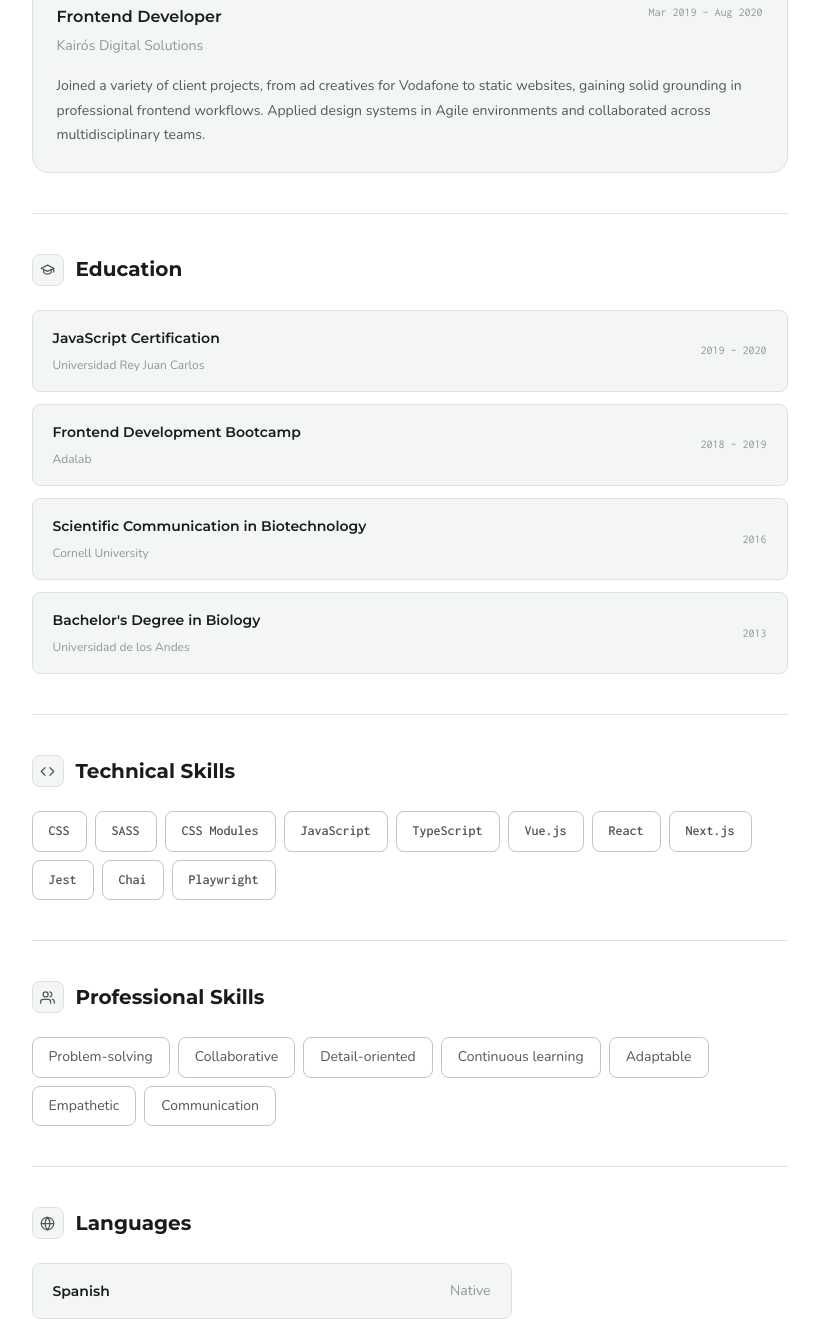
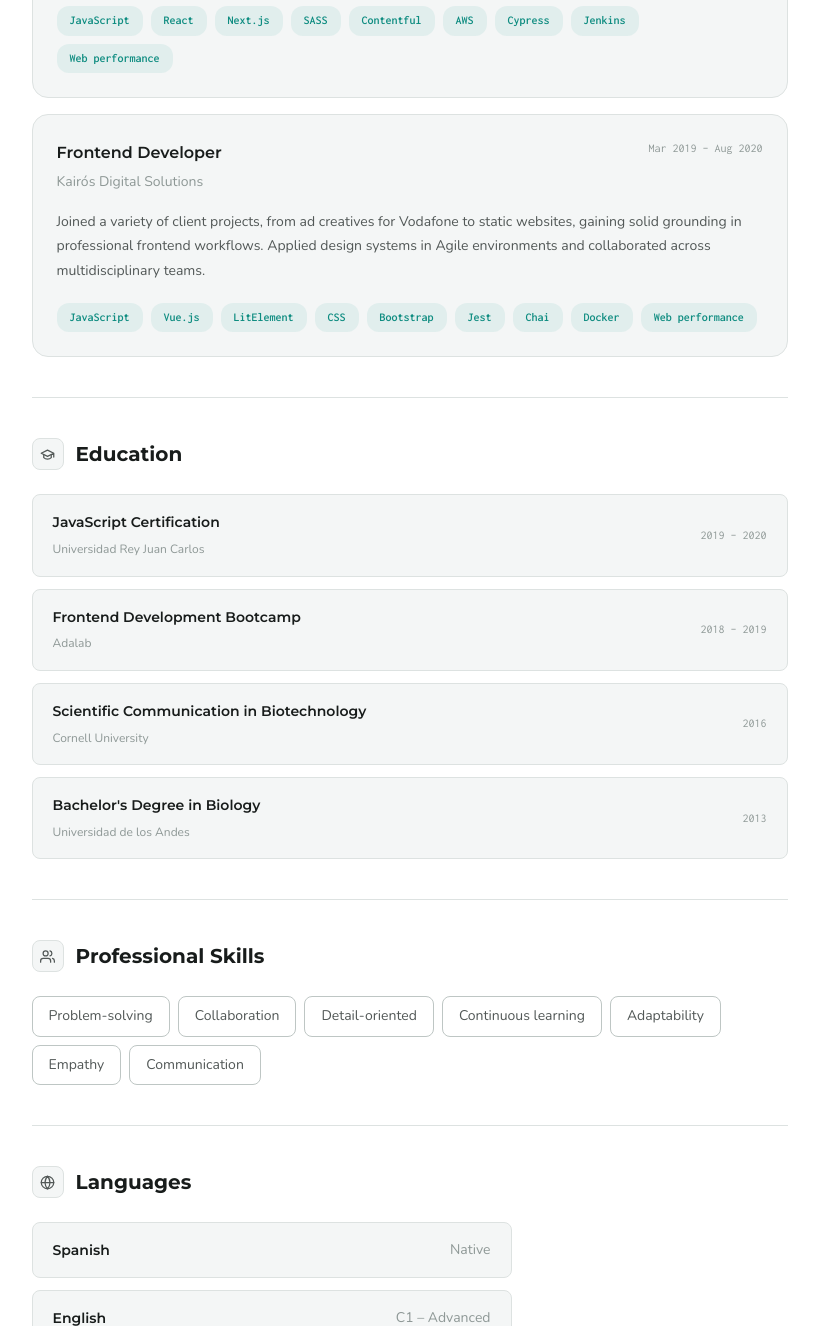
Before and after one commit to katherinebl/katherinebl-portfolio, a website: page index.html in a window 1280 px wide. Shown: the part 1234-2560 px from the top of the page, without its empty margins (363-1182 px from the left). Drawn offline with nearby package versions, Linux system fonts and the light colour scheme.

Commit message:
feat: add contextual skill chips to experience cards, remove standalone tech skills section

```diff
--- a/css/components.css
+++ b/css/components.css
@@ -288,6 +288,45 @@ a.hero__meta-item:hover {
   line-height: 1.75;
 }
 
+.exp-card__tags {
+  display: flex;
+  flex-wrap: wrap;
+  gap: var(--space-2);
+  margin-top: var(--space-5);
+}
+
+.exp-card__tags .skill-chip {
+  font-size: var(--text-xs);
+  padding: var(--space-1) var(--space-3);
+  border-radius: 999px;
+}
+
+.exp-card__tags .skill-chip--v3 {
+  border-radius: 12px;
+}
+
+.skill-chip--accent {
+  color: var(--accent);
+  border-color: var(--accent);
+  background: var(--accent-subtle);
+}
+
+.skill-chip--accent:hover {
+  background: var(--accent);
+  color: var(--bg);
+}
+
+.skill-chip--accent.skill-chip--v3 {
+  border-color: transparent;
+  font-weight: 700;
+}
+
+.skill-chip--accent.skill-chip--v3:hover {
+  border-color: transparent;
+  background: var(--accent);
+  color: var(--bg);
+}
+
 @media (max-width: 560px) {
   .exp-card__header {
     flex-direction: column;
--- a/index.html
+++ b/index.html
@@ -56,7 +56,7 @@
           </a>
         </li>
         <li>
-          <a href="#skills" class="sidebar__link" data-navlink="skills">
+          <a href="#softskills" class="sidebar__link" data-navlink="softskills">
             <svg xmlns="http://www.w3.org/2000/svg" width="15" height="15" viewBox="0 0 24 24" fill="none" stroke="currentColor" stroke-width="2" stroke-linecap="round" stroke-linejoin="round"><polyline points="16 18 22 12 16 6"/><polyline points="8 6 2 12 8 18"/></svg>
             <span data-i18n="nav.skills">Skills</span>
           </a>
@@ -182,6 +182,16 @@
               <span class="exp-card__dates" data-i18n="exp.gig.dates">Aug 2023 – Jan 2026</span>
             </div>
             <p class="exp-card__desc" data-i18n="exp.gig.desc">Built reusable components in a shared monorepo library powering multiple brands, using Vue.js, TypeScript, and Web Components. Focused on scalability, performance, and accessibility throughout. Took part in production deployments via CI/CD pipelines and worked alongside Product, Design, QA, and Backend teams in an Agile environment.</p>
+            <div class="exp-card__tags">
+              <span class="skill-chip skill-chip--accent skill-chip--v3">TypeScript</span>
+              <span class="skill-chip skill-chip--accent skill-chip--v3">Vue.js</span>
+              <span class="skill-chip skill-chip--accent skill-chip--v3">LitElement</span>
+              <span class="skill-chip skill-chip--accent skill-chip--v3">SASS</span>
+              <span class="skill-chip skill-chip--accent skill-chip--v3">Playwright</span>
+              <span class="skill-chip skill-chip--accent skill-chip--v3">Jenkins</span>
+              <span class="skill-chip skill-chip--accent skill-chip--v3">Docker</span>
+              <span class="skill-chip skill-chip--accent skill-chip--v3">Web performance</span>
+            </div>
           </div>
 
           <div class="exp-card">
@@ -193,6 +203,17 @@
               <span class="exp-card__dates" data-i18n="exp.zooplus.dates">Aug 2020 – Aug 2023</span>
             </div>
             <p class="exp-card__desc" data-i18n="exp.zooplus.desc">Built and maintained e-commerce UI components — banners, carousels, accordions — and contributed to high-traffic pages including the homepage and seasonal campaigns. Worked closely with Design and Content teams in an Agile environment, with accessibility and visual consistency as ongoing priorities.</p>
+            <div class="exp-card__tags">
+              <span class="skill-chip skill-chip--accent skill-chip--v3">JavaScript</span>
+              <span class="skill-chip skill-chip--accent skill-chip--v3">React</span>
+              <span class="skill-chip skill-chip--accent skill-chip--v3">Next.js</span>
+              <span class="skill-chip skill-chip--accent skill-chip--v3">SASS</span>
+              <span class="skill-chip skill-chip--accent skill-chip--v3">Contentful</span>
+              <span class="skill-chip skill-chip--accent skill-chip--v3">AWS</span>
+              <span class="skill-chip skill-chip--accent skill-chip--v3">Cypress</span>
+              <span class="skill-chip skill-chip--accent skill-chip--v3">Jenkins</span>
+              <span class="skill-chip skill-chip--accent skill-chip--v3">Web performance</span>
+            </div>
           </div>
 
           <div class="exp-card">
@@ -204,6 +225,17 @@
               <span class="exp-card__dates" data-i18n="exp.kairos.dates">Mar 2019 – Aug 2020</span>
             </div>
             <p class="exp-card__desc" data-i18n="exp.kairos.desc">Joined a variety of client projects — from ad creatives for Vodafone to static websites — gaining solid grounding in professional frontend workflows. Applied design systems in Agile environments and collaborated across multidisciplinary teams.</p>
+            <div class="exp-card__tags">
+              <span class="skill-chip skill-chip--accent skill-chip--v3">JavaScript</span>
+              <span class="skill-chip skill-chip--accent skill-chip--v3">Vue.js</span>
+              <span class="skill-chip skill-chip--accent skill-chip--v3">LitElement</span>
+              <span class="skill-chip skill-chip--accent skill-chip--v3">CSS</span>
+              <span class="skill-chip skill-chip--accent skill-chip--v3">Bootstrap</span>
+              <span class="skill-chip skill-chip--accent skill-chip--v3">Jest</span>
+              <span class="skill-chip skill-chip--accent skill-chip--v3">Chai</span>
+              <span class="skill-chip skill-chip--accent skill-chip--v3">Docker</span>
+              <span class="skill-chip skill-chip--accent skill-chip--v3">Web performance</span>
+            </div>
           </div>
 
         </div>
@@ -256,31 +288,6 @@
         </div>
       </section>
 
-      <hr class="section-divider">
-
-      <!-- SKILLS -->
-      <section class="section" id="skills">
-        <h2 class="section__title">
-          <span class="section__icon-box">
-            <svg xmlns="http://www.w3.org/2000/svg" width="15" height="15" viewBox="0 0 24 24" fill="none" stroke="currentColor" stroke-width="2" stroke-linecap="round" stroke-linejoin="round"><polyline points="16 18 22 12 16 6"/><polyline points="8 6 2 12 8 18"/></svg>
-          </span>
-          <span data-i18n="skills.title">Technical Skills</span>
-        </h2>
-        <div class="skills-grid">
-          <span class="skill-chip">CSS</span>
-          <span class="skill-chip">SASS</span>
-          <span class="skill-chip">CSS Modules</span>
-          <span class="skill-chip">JavaScript</span>
-          <span class="skill-chip">TypeScript</span>
-          <span class="skill-chip">Vue.js</span>
-          <span class="skill-chip">React</span>
-          <span class="skill-chip">Next.js</span>
-          <span class="skill-chip">Jest</span>
-          <span class="skill-chip">Chai</span>
-          <span class="skill-chip">Playwright</span>
-        </div>
-
-      </section>
 
       <hr class="section-divider">
 
@@ -294,11 +301,11 @@
         </h2>
         <div class="skills-grid">
           <span class="skill-chip skill-chip--soft" data-i18n="soft.problemsolving">Problem-solving</span>
-          <span class="skill-chip skill-chip--soft" data-i18n="soft.collaborative">Collaborative</span>
+          <span class="skill-chip skill-chip--soft" data-i18n="soft.collaborative">Collaboration</span>
           <span class="skill-chip skill-chip--soft" data-i18n="soft.detailoriented">Detail-oriented</span>
           <span class="skill-chip skill-chip--soft" data-i18n="soft.continuouslearning">Continuous learning</span>
-          <span class="skill-chip skill-chip--soft" data-i18n="soft.adaptable">Adaptable</span>
-          <span class="skill-chip skill-chip--soft" data-i18n="soft.empathetic">Empathetic</span>
+          <span class="skill-chip skill-chip--soft" data-i18n="soft.adaptable">Adaptability</span>
+          <span class="skill-chip skill-chip--soft" data-i18n="soft.empathetic">Empathy</span>
           <span class="skill-chip skill-chip--soft" data-i18n="soft.communication">Communication</span>
         </div>
       </section>
--- a/js/i18n.js
+++ b/js/i18n.js
@@ -56,11 +56,11 @@ const translations = {
     'skills.title':              'Technical Skills',
     'softskills.title':          'Professional Skills',
     'soft.problemsolving':       'Problem-solving',
-    'soft.collaborative':        'Collaborative',
+    'soft.collaborative':        'Collaboration',
     'soft.detailoriented':       'Detail-oriented',
     'soft.continuouslearning':   'Continuous learning',
-    'soft.adaptable':            'Adaptable',
-    'soft.empathetic':           'Empathetic',
+    'soft.adaptable':            'Adaptability',
+    'soft.empathetic':           'Empathy',
     'soft.communication':        'Communication',
 
     /* Languages */
@@ -94,7 +94,7 @@ const translations = {
     'nav.home':       'Inicio',
     'nav.about':      'Sobre mí',
     'nav.experience': 'Experiencia',
-    'nav.skills':     'Skills',
+    'nav.skills':     'Habilidades',
     'nav.languages':  'Idiomas',
     'nav.contact':    'Contacto',
 
@@ -142,11 +142,11 @@ const translations = {
     'skills.title':            'Habilidades Técnicas',
     'softskills.title':        'Habilidades Profesionales',
     'soft.problemsolving':     'Resolución de problemas',
-    'soft.collaborative':      'Colaboradora',
+    'soft.collaborative':      'Colaboración',
     'soft.detailoriented':     'Atención al detalle',
     'soft.continuouslearning': 'Aprendizaje continuo',
-    'soft.adaptable':          'Adaptable',
-    'soft.empathetic':         'Empática',
+    'soft.adaptable':          'Adaptación',
+    'soft.empathetic':         'Empatía',
     'soft.communication':      'Comunicación',
 
     /* Languages */
```
